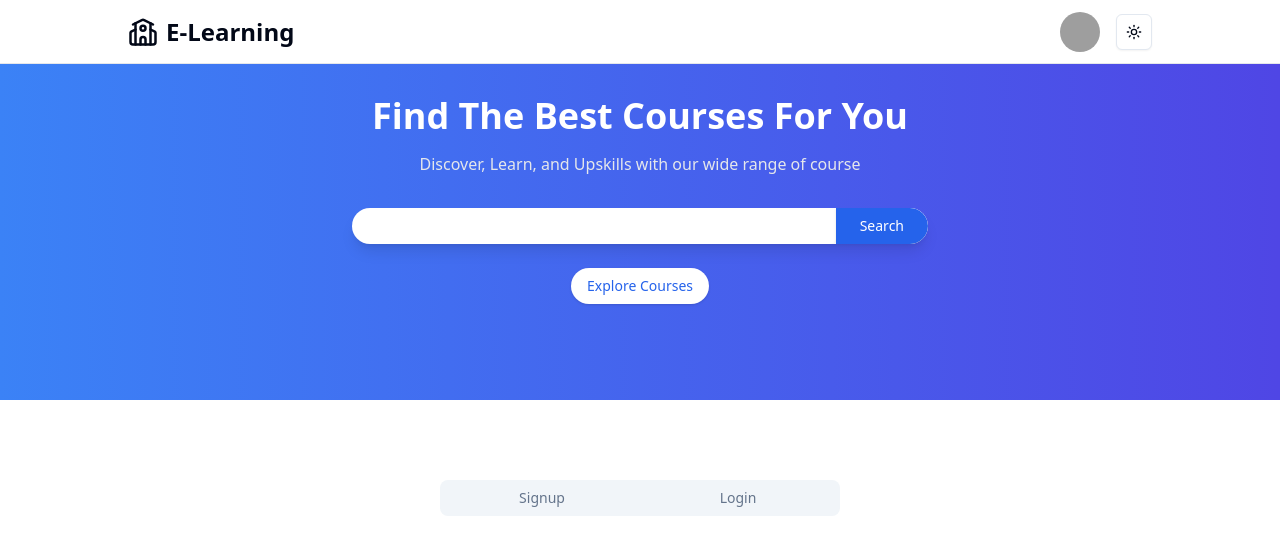
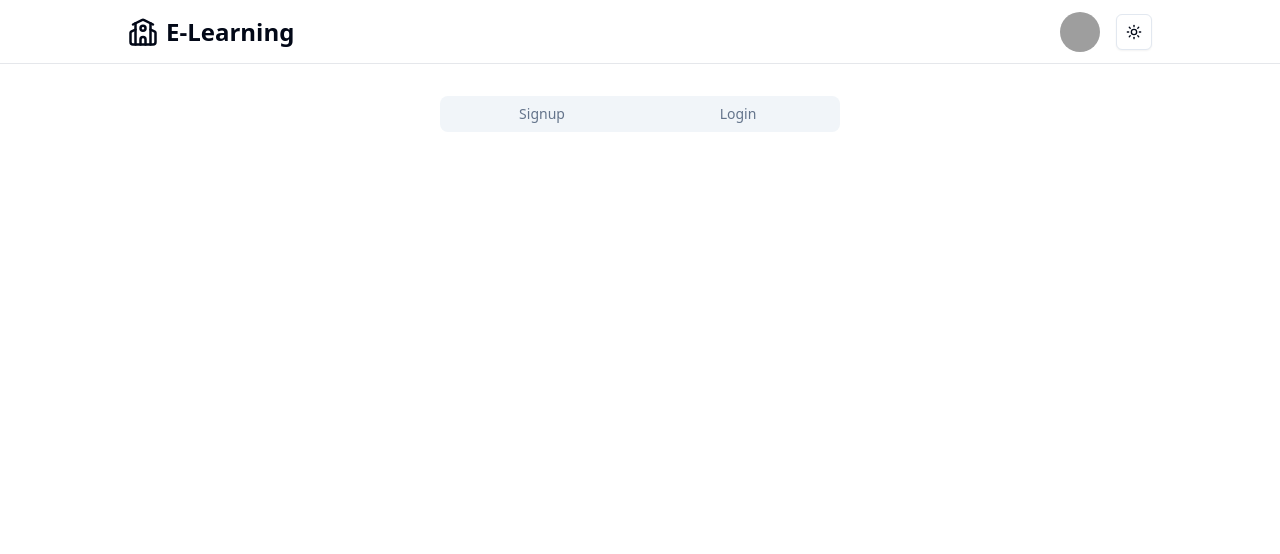
Before and after one commit to Anandpatel54/e-learning, a React (Vite) app in the folder client/: page /login in a window 1280 px wide. Shown: the top 554 px of the page. Built offline with nearby package versions, Linux system fonts and the light colour scheme; grey boxes are pictures that could not be loaded.

Commit message:
router part done

```diff
--- a/client/package.json
+++ b/client/package.json
@@ -24,6 +24,7 @@
     "react": "^18.3.1",
     "react-dom": "^18.3.1",
     "react-redux": "^9.1.2",
+    "react-router-dom": "^7.1.3",
     "sonner": "^1.7.2",
     "tailwind-merge": "^2.5.4",
     "tailwindcss-animate": "^1.0.7"
--- a/client/src/App.jsx
+++ b/client/src/App.jsx
@@ -1,19 +1,35 @@
-import Navbar from "./components/Navbar";
+import { createBrowserRouter, RouterProvider } from "react-router-dom";
 import Login from "./pages/Login";
 import HeroSection from "./pages/student/HeroSection";
+import MainLayout from "./layout/MainLayout";
+
+const appRouter = createBrowserRouter([
+  {
+    path: "/",
+    element: <MainLayout />,
+    children: [
+      {
+        path: "/",
+        element: (
+          <>
+            <HeroSection />
+          </>
+        ),
+      },
+      {
+        path: "login",
+        element: <Login />,
+      },
+    ],
+  },
+]);
 
 const App = () => {
   return (
     <main className="">
-      <Navbar />
-      <HeroSection />
-      <Login />
+      <RouterProvider router={appRouter} />
     </main>
   );
 };
 
 export default App;
-
-//MidxlsfuiJOKTTBu
-//MidxlsfuiJOKTTBu
-//panand054
--- /dev/null
+++ b/client/src/layout/MainLayout.jsx
@@ -0,0 +1,15 @@
+import Navbar from "@/components/Navbar";
+import { Outlet } from "react-router-dom";
+
+const MainLayout = () => {
+  return (
+    <div>
+      <Navbar />
+      <div>
+        <Outlet/>
+      </div>
+    </div>
+  );
+};
+
+export default MainLayout;
--- a/client/src/pages/Login.jsx
+++ b/client/src/pages/Login.jsx
@@ -82,7 +82,7 @@ const Login = () => {
     registerError,
   ]);
   return (
-    <div className="flex items-center justify-center w-full mt-20">
+    <div className="flex items-center justify-center w-full mt-24">
       <Tabs defaultValue="account" className="w-[400px]">
         <TabsList className="grid w-full grid-cols-2">
           <TabsTrigger value="signup">Signup</TabsTrigger>
```
Also changed, not shown: 1 other file (tests, documents, lock files or other folders).
